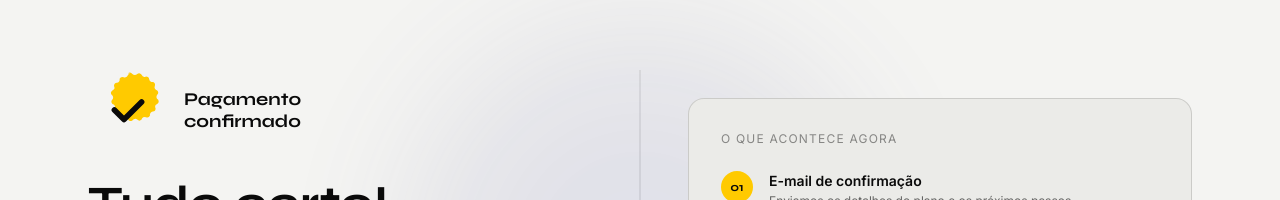
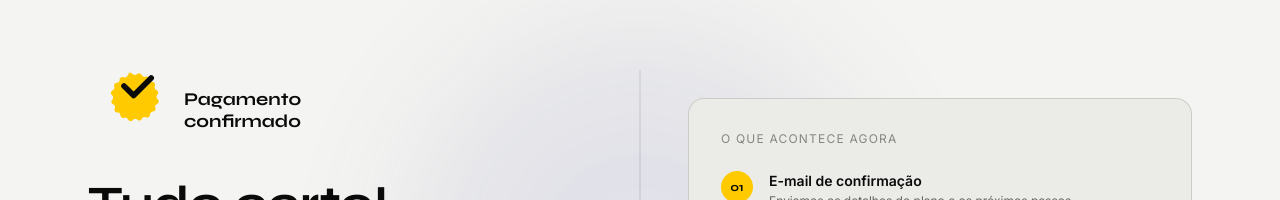
Before and after one commit to hefezzia/hefezzia-site, a Next.js app: page /sucesso in a window 1280 px wide. Shown: the part 143-343 px from the top of the page. Built offline with nearby package versions, Linux system fonts and the light colour scheme.

Commit message:
Update page.tsx

```diff
--- a/app/sucesso/page.tsx
+++ b/app/sucesso/page.tsx
@@ -88,7 +88,7 @@ export default function Sucesso() {
                   fill="var(--brand-yellow)"
                 />
                 <path
-                  d="M33 50 l12 12 l22 -22"
+                  d="M45 20 l12 12 l22 -22"
                   stroke="var(--text-on-yellow)"
                   strokeWidth="7"
                   strokeLinecap="round"
```
